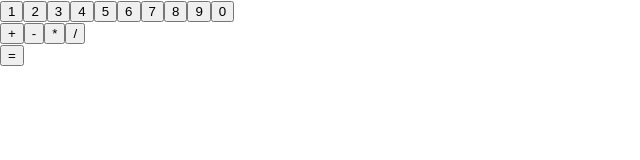
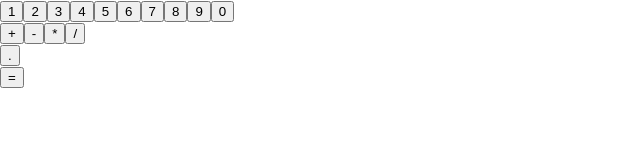
Before and after one commit to nayakshweta/javascript_calculator, a React (Create React App) app: page / in a window 1280 px wide. Shown: the top 160 px of the page, without its empty margins (0-640 px from the left). Built offline with nearby package versions, Linux system fonts and the light colour scheme.

Commit message:
Adds button to render decimal in the Calculator component.

```diff
--- a/src/components/Calculator.js
+++ b/src/components/Calculator.js
@@ -94,6 +94,9 @@ class Calculator extends React.Component {
                     ))}
                 </div>
                 <div>
+                    <button id="decimal">.</button>
+                </div>
+                <div>
                     <button id="equals">=</button>
                 </div>
             </div>
```
